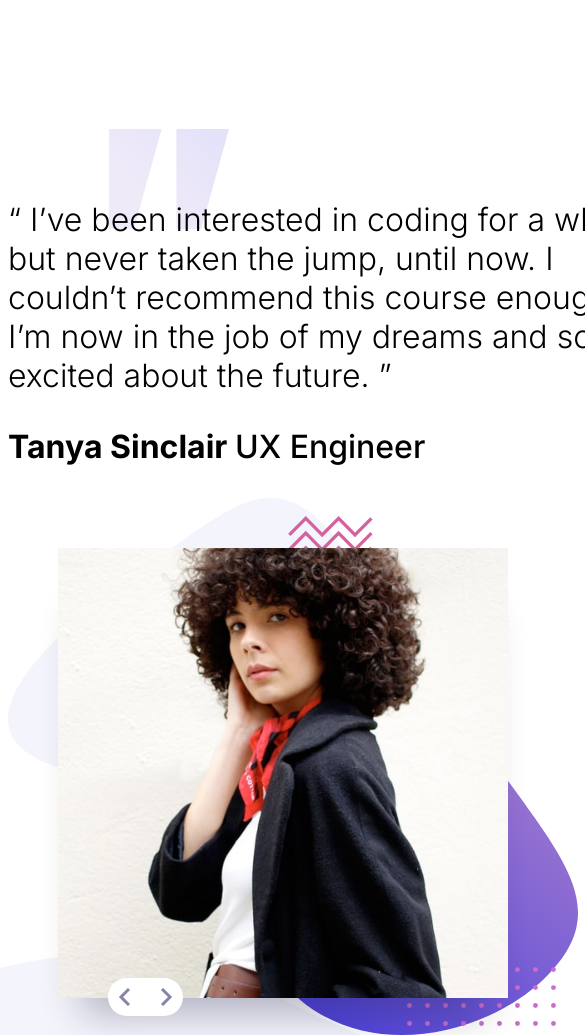
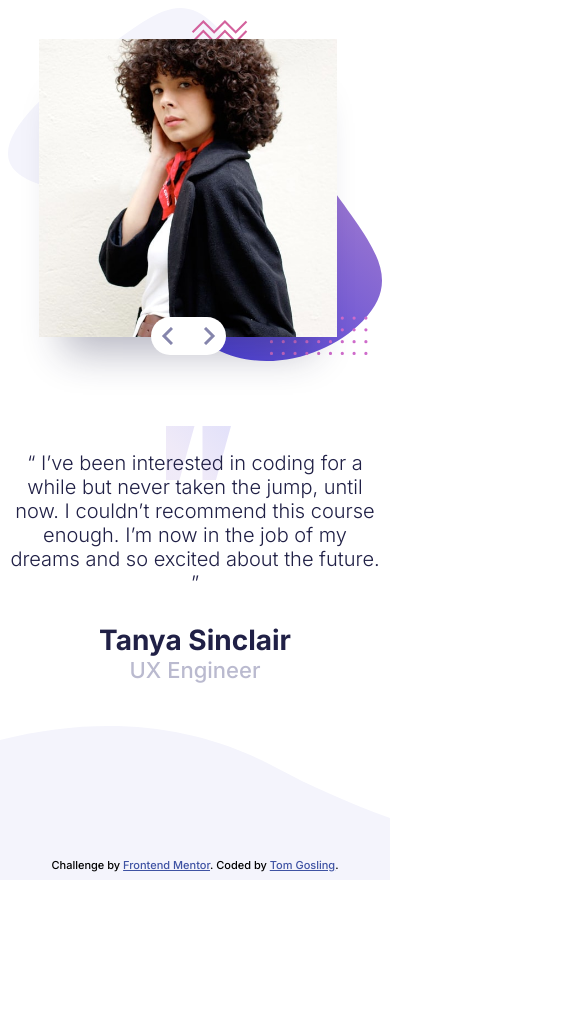
Before and after one commit to TomieG1991/Coding-bootcamp-testimonials-slider, a plain HTML site: page index.html in a window 390 px wide. Shown: the top 1035 px of the page, 585 px wide, since content can reach past the window. After the commit the page ends 880 px from the top, so only its background shows below. Drawn offline with nearby package versions, Linux system fonts and the light colour scheme.

Commit message:
Add files via upload

```diff
--- a/index.html
+++ b/index.html
@@ -16,10 +16,10 @@
 	<div>
 		<div class="testimonial-container fade-in" id="show">
 			<div class="text-container">
-				<p class="paragraph">“ I’ve been interested in coding for a while<br>
-				but never taken the jump, until now. I<br>
-				couldn’t recommend this course enough.<br>
-				I’m now in the job of my dreams and so<br>
+				<p class="paragraph">“ I’ve been interested in coding for a while<br class="desktop-only">
+				but never taken the jump, until now. I<br class="desktop-only">
+				couldn’t recommend this course enough.<br class="desktop-only">
+				I’m now in the job of my dreams and so<br class="desktop-only">
 				excited about the future. ”
 				</p>
 				<p class="name">Tanya Sinclair <span class="job">UX Engineer</span></p>
@@ -35,10 +35,10 @@
 
 		<div class="testimonial-container fade-in" id="hide">
 			<div class="text-container">
-				<p class="paragraph">“ If you want to lay the best foundation<br>
-				possible I’d recommend taking this<br>
-				course. The depth the instructors go into<br>
-				is incredible. I now feel so confident about<br>
+				<p class="paragraph">“ If you want to lay the best foundation<br class="desktop-only">
+				possible I’d recommend taking this<br class="desktop-only">
+				course. The depth the instructors go into<br class="desktop-only">
+				is incredible. I now feel so confident about<br class="desktop-only">
 				starting up as a professional developer. ”
 				</p>
 				<p class="name">John Tarkpor <span class="job">Junior Front-end Developer</span></p>
@@ -57,7 +57,20 @@
 		function toggle() {
 			$('#show').toggle();
 			$('#hide').toggle();
+			swap();
 		}
+
+		function swap() {
+			if (window.matchMedia("(max-width: 1094px)").matches) {
+				$(".testimonial-container").each(function(index, element) {
+					if ($(element).css("display") == "block"){
+						$(element).children(".text-container").before($(element).children(".image-container"));
+					}
+				})
+			}
+		}
+
+		swap();
 
 	</script>
   <div class="attribution">
--- a/styles.css
+++ b/styles.css
@@ -34,17 +34,20 @@ body {
 	font-size:32px;
 	text-align:left;
 	font-weight:300;
+	color: hsl(240, 38%, 20%);
 }
 
 .name {
 	font-weight:700;
-	font-size:32px;
+	font-size:28px;
 	text-align:left;
+	color: hsl(240, 38%, 20%);
 }
 
 .job {
 	font-weight:500;
-	font-size:32px;
+	font-size:22px;
+	color: hsl(240, 18%, 77%);
 }
 
 .image-container {
@@ -106,3 +109,53 @@ body {
 
 .attribution { font-size: 11px; text-align: center; }
 .attribution a { color: hsl(228, 45%, 44%); }
+
+@media only screen and (max-width: 1094px) {
+
+	.image-container {
+		padding: 31px;
+		padding-right:45px;
+		width:100%;
+	}
+
+	.image-container img:not(.img-nav) {
+		width:100%;
+		height:100%;
+	}
+
+	.image-container .image-nav-container {
+		left: 0;
+		right: 0;
+		margin-left: auto;
+		margin-right: auto;
+	}
+
+	.text-container {
+		padding-top: 25px;
+		background-position: 51% 5%;
+		background-size: 65px;
+		margin-right:0;
+	}
+
+	.paragraph {
+	width: 100%;
+	font-size: 20px;
+	text-align: center;
+	}
+
+	.desktop-only {
+		display:none;
+
+	}
+
+	.name {
+		text-align: center;
+	}
+
+	.job {
+		display:block;
+		margin-bottom: 175px;
+	}
+
+
+}
```
